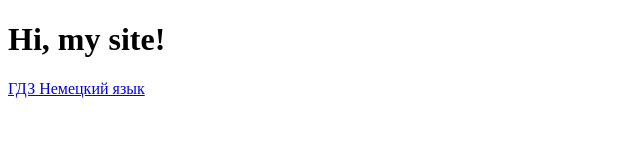
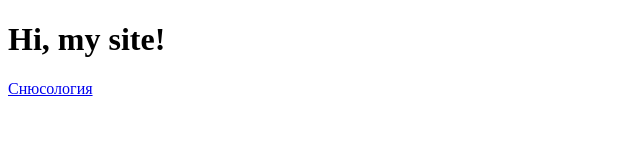
Before and after one commit to Ron788/ron788.github.io, a plain HTML site: page index.html in a window 1280 px wide. Shown: the full height of the page, 0-640 px from the left. Drawn offline with Linux system fonts and the light colour scheme.

Commit message:
Update index.html

```diff
--- a/index.html
+++ b/index.html
@@ -6,6 +6,6 @@
 </head>
 <body>
     <h1>Hi, my site!</h1>
-    <a href="gdz/index.html">ГДЗ Немецкий язык</a>
+    <a href="snus/index.html">Снюсология</a>
 </body>
 </html>
```
